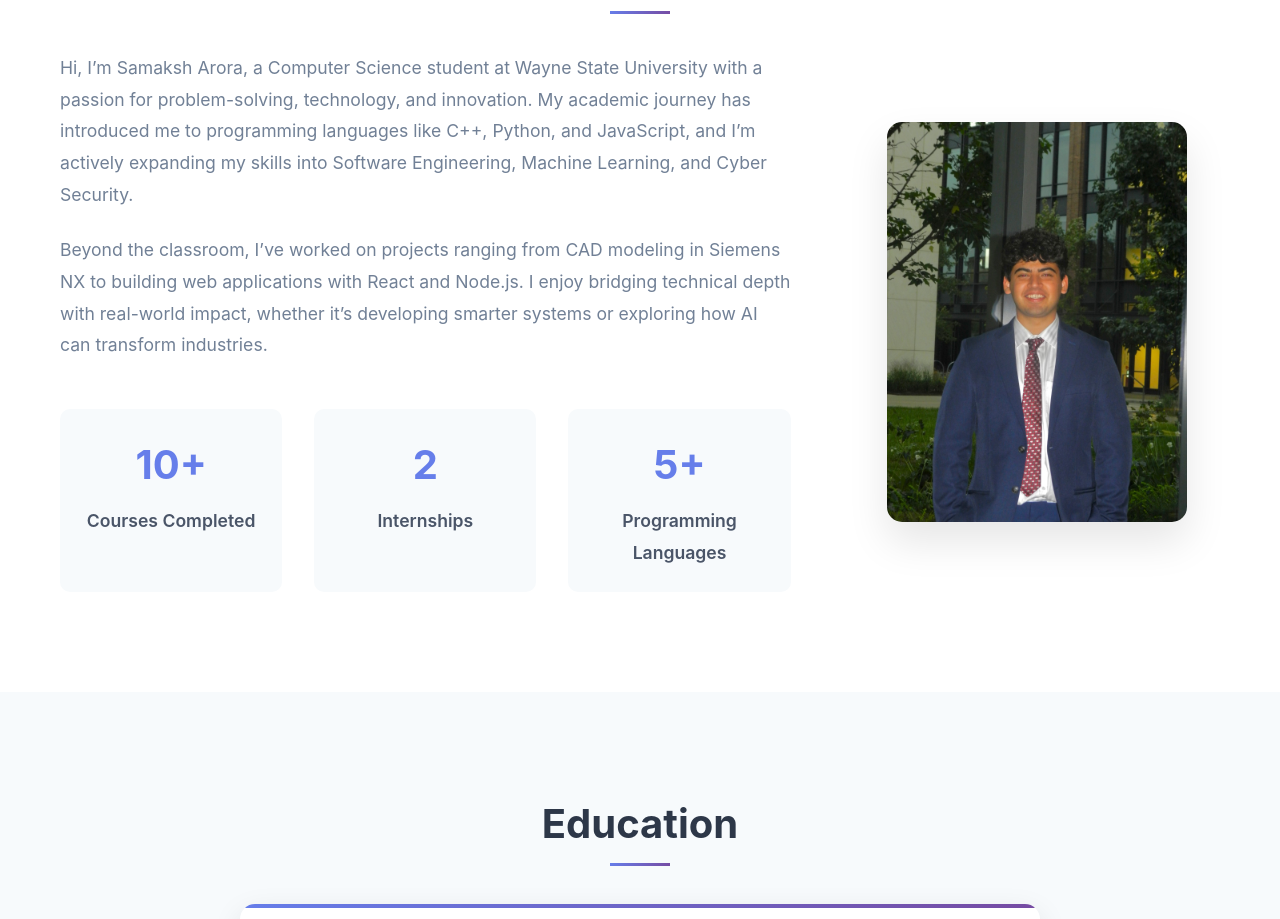
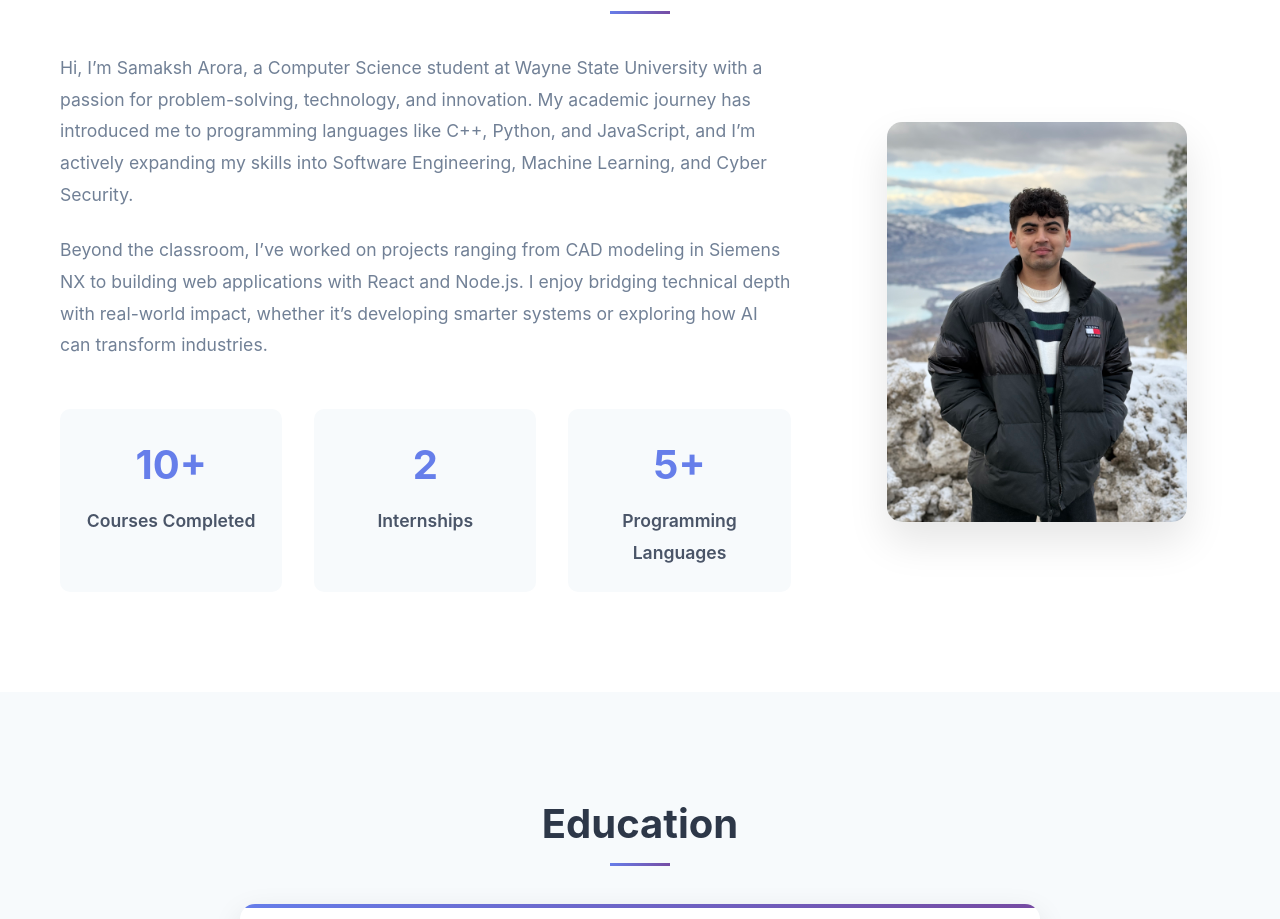
Before and after one commit to samaksh-arora/portfolio, a React (Create React App) app: page / in a window 1280 px wide. Shown: the part 960-1879 px from the top of the page. Built offline with nearby package versions, Linux system fonts and the light colour scheme.

Commit message:
Implement code changes to enhance functionality and improve performance

```diff
--- a/public/index.html
+++ b/public/index.html
@@ -7,7 +7,7 @@
     <meta name="theme-color" content="#000000" />
     <meta
       name="description"
-      content="Web site created using create-react-app"
+      content="Samaksh Arora's Personal Portfolio"
     />
     <link rel="apple-touch-icon" href="%PUBLIC_URL%/logo192.png" />
     <!--
--- a/src/components/About.jsx
+++ b/src/components/About.jsx
@@ -37,7 +37,7 @@ const About = () => {
           </div>
 
           <div className="about-image">
-            <img src={"/images/headshot.jpeg"} alt="About me" />
+            <img src={"/samakshpic.jpeg"} alt="About me" />
           </div>
         </div>
       </div>
```
Also changed, not shown: public/samakshpic.jpeg (added).
